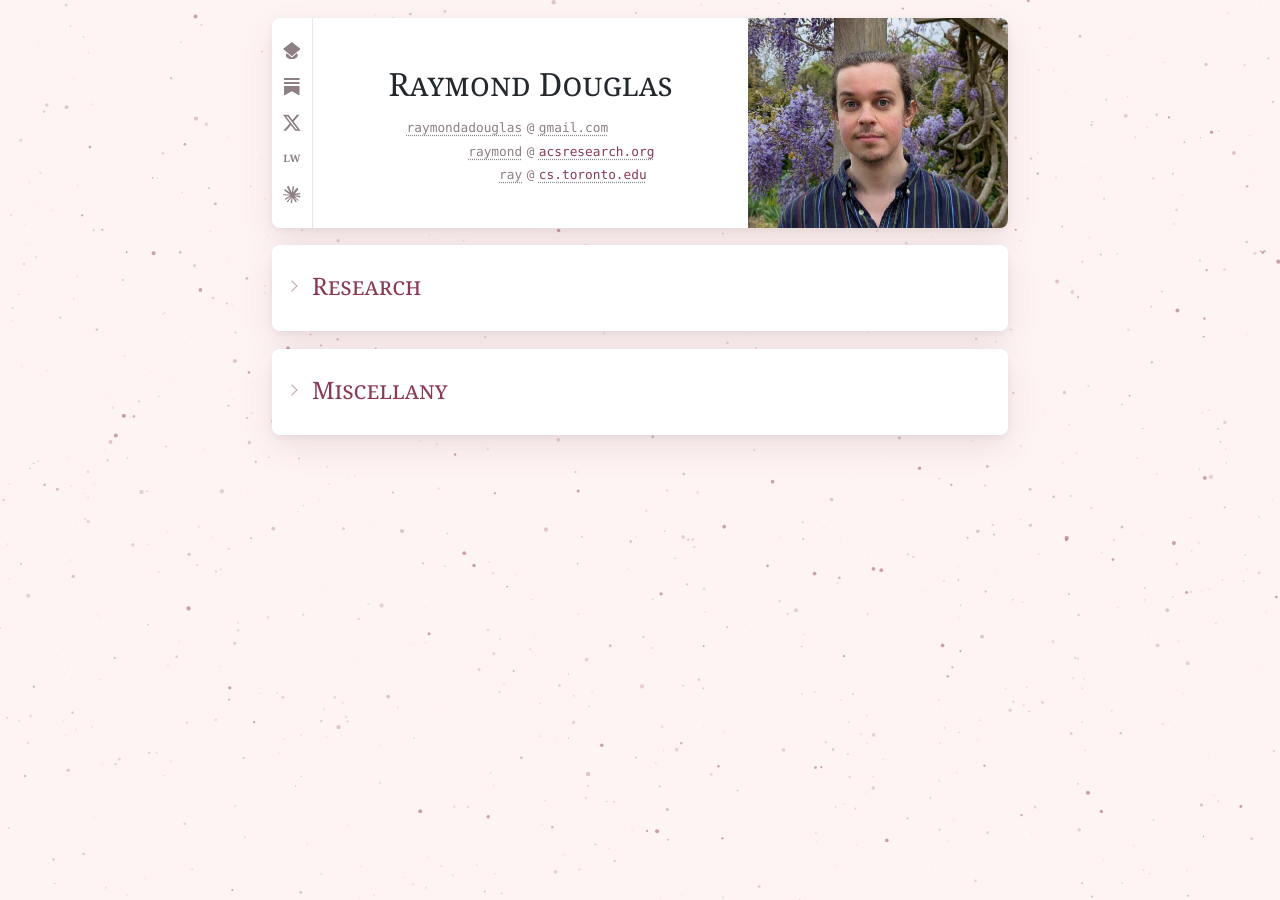
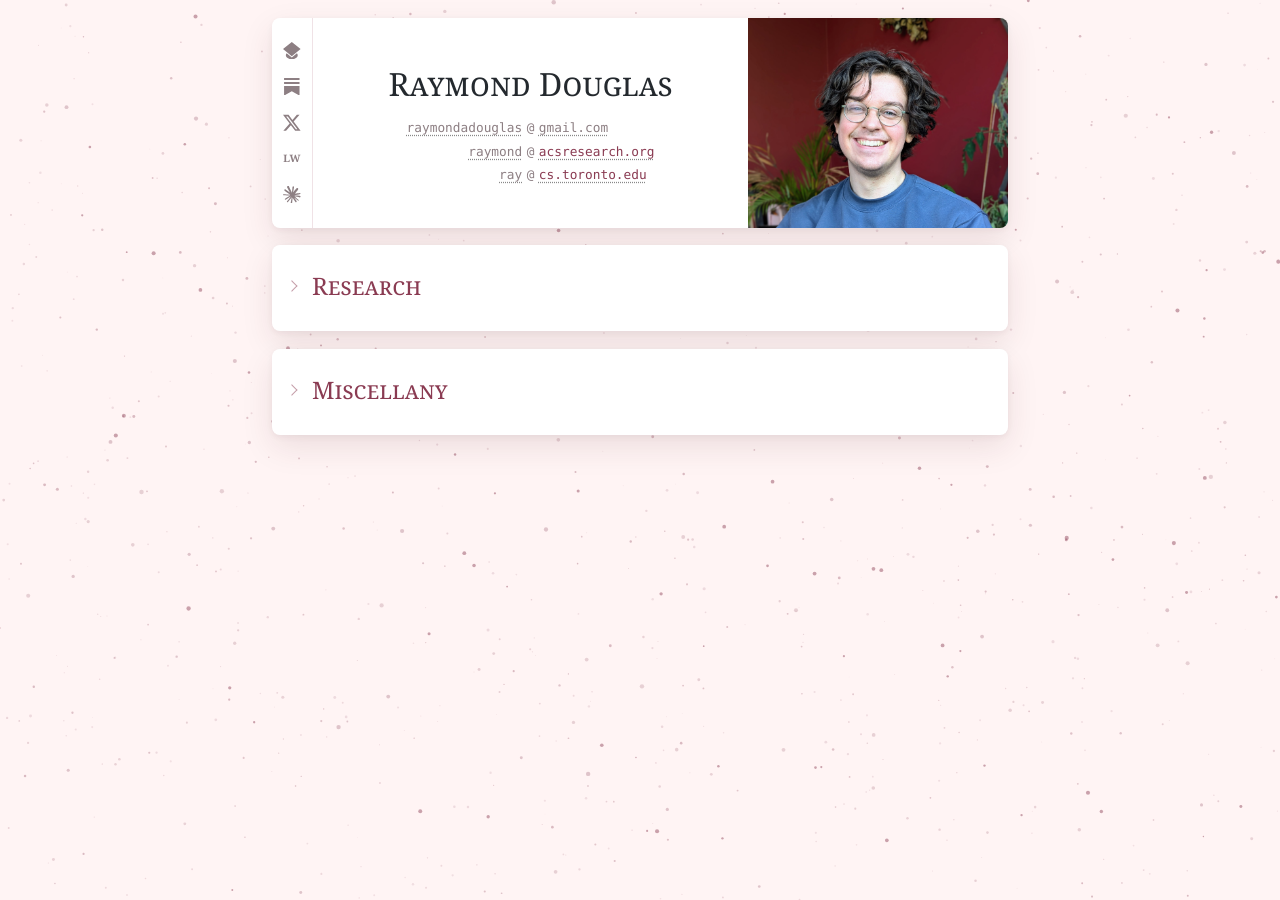
Before and after one commit to raymondadouglas/raymondadouglas.github.io, a Jekyll site: the page built from index.markdown, in a window 1280 px wide. Built offline with Jekyll 4.4.1, drawn with Linux system fonts in a browser that asks for light colours.

Commit message:
new profile image (temp?)

```diff
--- a/_layouts/research.html
+++ b/_layouts/research.html
@@ -171,7 +171,7 @@
             aspect-ratio: 2 / 1;
             min-height: 200px;
             object-fit: cover;
-            object-position: center calc(50% + 20px);
+            object-position: center calc(50% + 40px);
             border-radius: 0;
         }
 
@@ -248,7 +248,7 @@
                 height: 100%;
                 min-height: 210px;
                 min-width: 0;
-                object-position: center;
+                object-position: center calc(50% + 20px);
             }
             .headertext {
                 flex: 1;
--- a/index.markdown
+++ b/index.markdown
@@ -9,7 +9,7 @@ redirect_from:
 
 <div class="card headercard">
     <div class="profilepic">
-        <img src="/images/research-profile.jpeg" alt="Raymond Douglas">
+        <img src="/images/profile-26.jpg" alt="Raymond Douglas">
     </div>
     <div class="headertext">
         <h1>Raymond Douglas</h1>
@@ -68,6 +68,8 @@ This website is now mainly focused on research, but it is still host to a few ot
 
 ### Get in touch
 
-If you've made it this far, do feel free to [email me](mailto:raymondadouglas@gmail.com). Like many others, I enjoy hearing from people who happen to stumble across my blog, and if that stops being true, I will delete this sentence. My one caveat as of 2026 is that I get some extremely long emails written with AI assistance, often linking to far longer documents. I am actually quite happy to hear from AIs, but my likelihood to respond is roughly inversely proportional to the length of email and attached content.
+If you've made it this far, do feel free to [email me](mailto:raymondadouglas@gmail.com). Like many others, I enjoy hearing from people who happen to stumble across my blog, and if that stops being true, I will delete this sentence.
+
+My one caveat as of 2026 is that I get some extremely long emails written with AI assistance, often linking to far longer documents. I am actually quite happy to hear from AIs, but my likelihood to respond is roughly inversely proportional to the length of email and attached content.
 
 </details>
```
Also changed, not shown: other parts of index.markdown (+1 -1 lines), images/profile-26.jpg (added), 1 other file.
